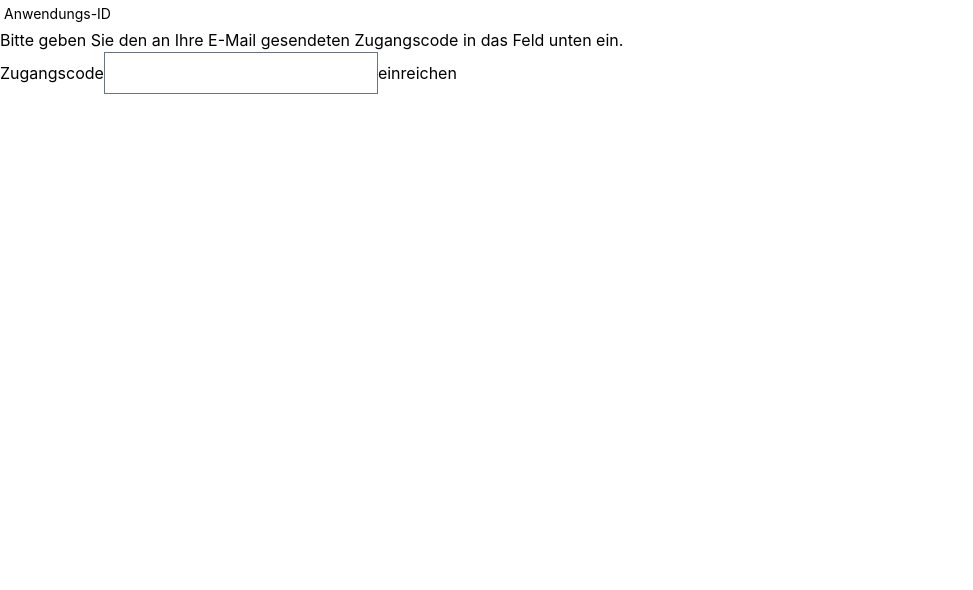
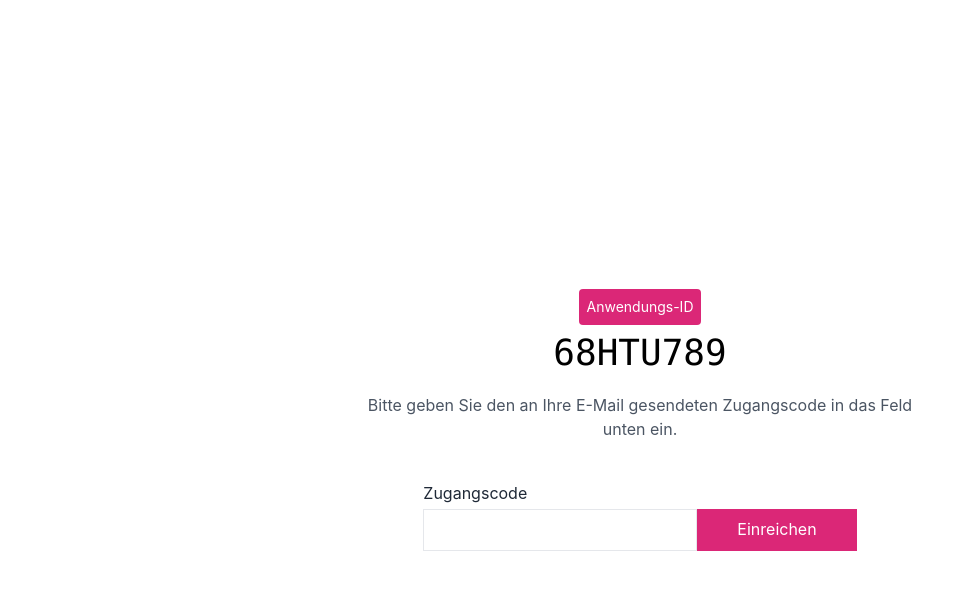
Before and after one commit to habdams/digifundoTest, a Next.js app in the folder client/super-digi-fundo/: page /update/access in a window 1280 px wide. Shown: the top 590 px of the page, without its empty margins (0-973 px from the left). Built offline with nearby package versions, Linux system fonts and the light colour scheme.

Commit message:
access page styled

```diff
--- a/client/super-digi-fundo/components/ApplicantAccess/ApplicantAccess.tsx
+++ b/client/super-digi-fundo/components/ApplicantAccess/ApplicantAccess.tsx
@@ -3,17 +3,22 @@ import React from 'react';
 export function ApplicantAccess() {
 
 
-  return (
+    return (
         <>
-            <div>
-                <h1 className='text-sm p-1 border border-none'>Anwendungs-ID</h1>
-                <p>Bitte geben Sie den an Ihre E-Mail gesendeten Zugangscode in das Feld unten ein.</p>
-            </div>
+            <div className='flex flex-col justify-center items-center h-screen'>
+                <div className='flex flex-col items-center my-10' >
+                    <h1 className='text-sm p-2 rounded border border-none bg-pink-600 text-white mb-2'>Anwendungs-ID</h1>
+                    <p className='text-4xl font-mono mb-5 px-2'>68HTU789</p>
+                    <p className='px-2 max-w-xl text-center text-gray-600'>Bitte geben Sie den an Ihre E-Mail gesendeten Zugangscode in das Feld unten ein.</p>
+                </div>
 
-            <div>
-                <label htmlFor="zugangscode">Zugangscode</label>
-                <input type="text" name="Zugangscode" id="zugangscode" />
-                <a href="">einreichen</a>
+                <div className='flex flex-col'>
+                    <label htmlFor="zugangscode" className=' mb-1 text-gray-800'>Zugangscode</label>
+                    <span className='flex'>
+                    <input type="text" name="Zugangscode" id="zugangscode" className=' border border-gray-200 text-pink-600 focus:ring-pink-400 focus:border-pink-400' />
+                    <a className="py-2 px-10 bg-pink-600 text-white ">Einreichen</a>
+                    </span>
+                </div>
             </div>
         </>
     )
```
